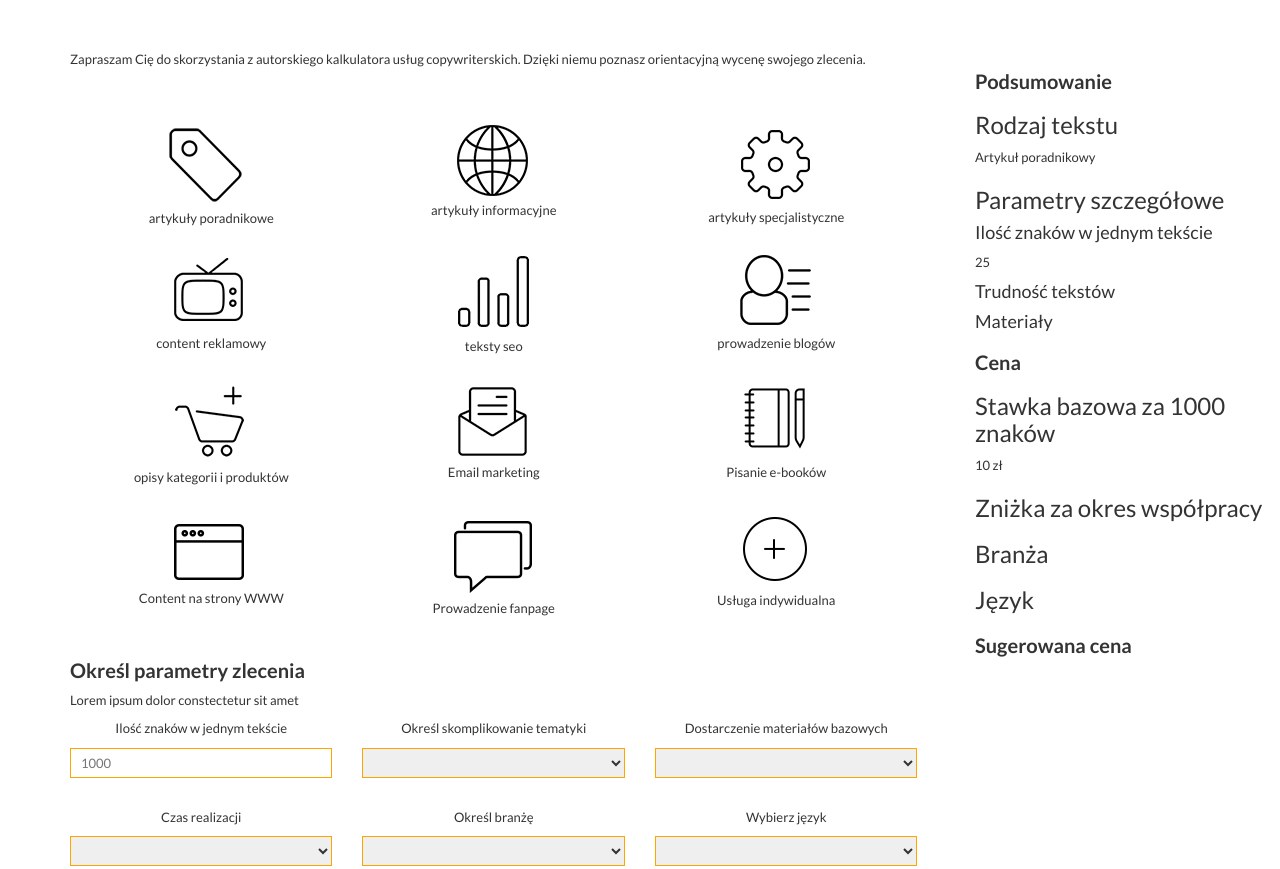
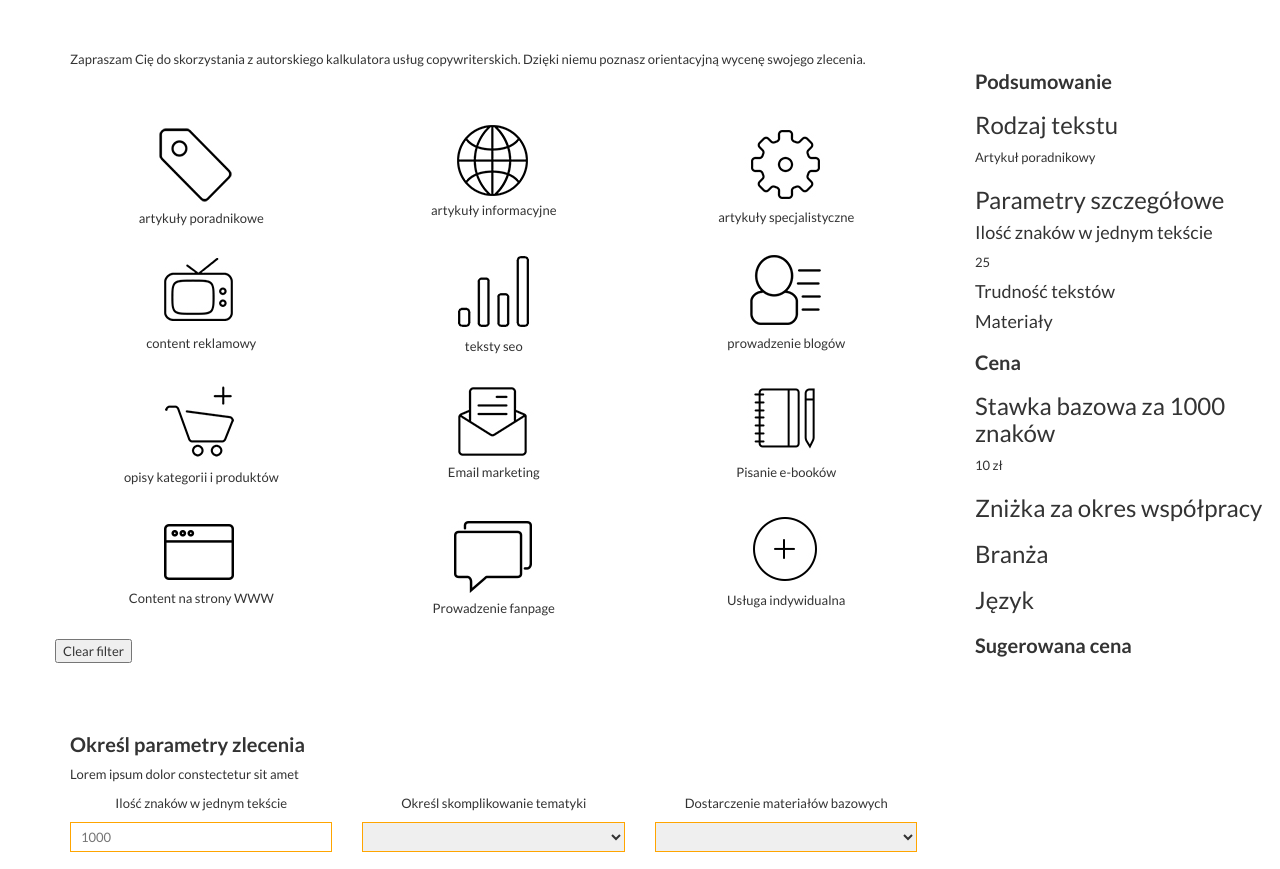
Before and after one commit to Kamilnaja/Marcin-formularz, a plain HTML site: page index.html in a window 1280 px wide. Shown: the top 869 px of the page. Drawn offline with nearby package versions, Linux system fonts and the light colour scheme.

Commit message:
added filtering functionality

```diff
--- a/index.html
+++ b/index.html
@@ -15,15 +15,23 @@
     <div class="col-md-9">
       <p>Zapraszam Cię do skorzystania z autorskiego kalkulatora usług copywriterskich. Dzięki niemu poznasz
         orientacyjną wycenę swojego zlecenia.</p>
+      <!--todo - po kliknięciu w item, wyfilitruj go -->
+      <section class="service row">
 
-      <section class="service">
         <div
             class="col-md-4 col-xs-6 text-variable-item"
-            ng-repeat="item in services"
-            ng-click="setBase(item.price)">
-          <div class="sprite {{item.class}}"></div>
-          <p>{{item.name}}</p>
+            ng-repeat="x in services | filter: filters"
+            ng-click="setBase(x.price, item)">
+
+          <div ng-click="filters.class = x.class">
+            <div class="sprite {{x.class}}"></div>
+            <p>{{x.name}}</p>
+          </div>
+
         </div>
+        <button
+            ng-click="filters.class = ''">Clear filter
+        </button>
       </section>
 
       <section class="parameteres">
--- a/main.js
+++ b/main.js
@@ -62,24 +62,27 @@ angular.module('FormApp', [])
       {id: 11, name: "Prowadzenie fanpage", price: "",  class: "sprite-Image-18" },
       {id: 12, name: "Usługa indywidualna", price: "",  class: "sprite-Image-19" }];
     //todo wyświetl dane z bazy
+
     //ustala cenę bazową po kliknięciu w item
-    $scope.setBase = function (number) {
+    $scope.setBase = function (number, item) {
       $scope.base = number;
-      console.log(number);
     };
     //ustawia okres współpracy po kliknięciu w item
     $scope.setPeriod = function (number) {
       $scope.period = number;
       console.log(number);
     };
+
     //todo add more items
     $scope.textInfo = "";
+
     $scope.toggleServices = function () {
       if (!$scope.showServices) {
         $scope.showServices = true;
       } else {
         $scope.showServices = false;
       }
-    }
+    };
+
     $scope.filters = {};
   });
```
